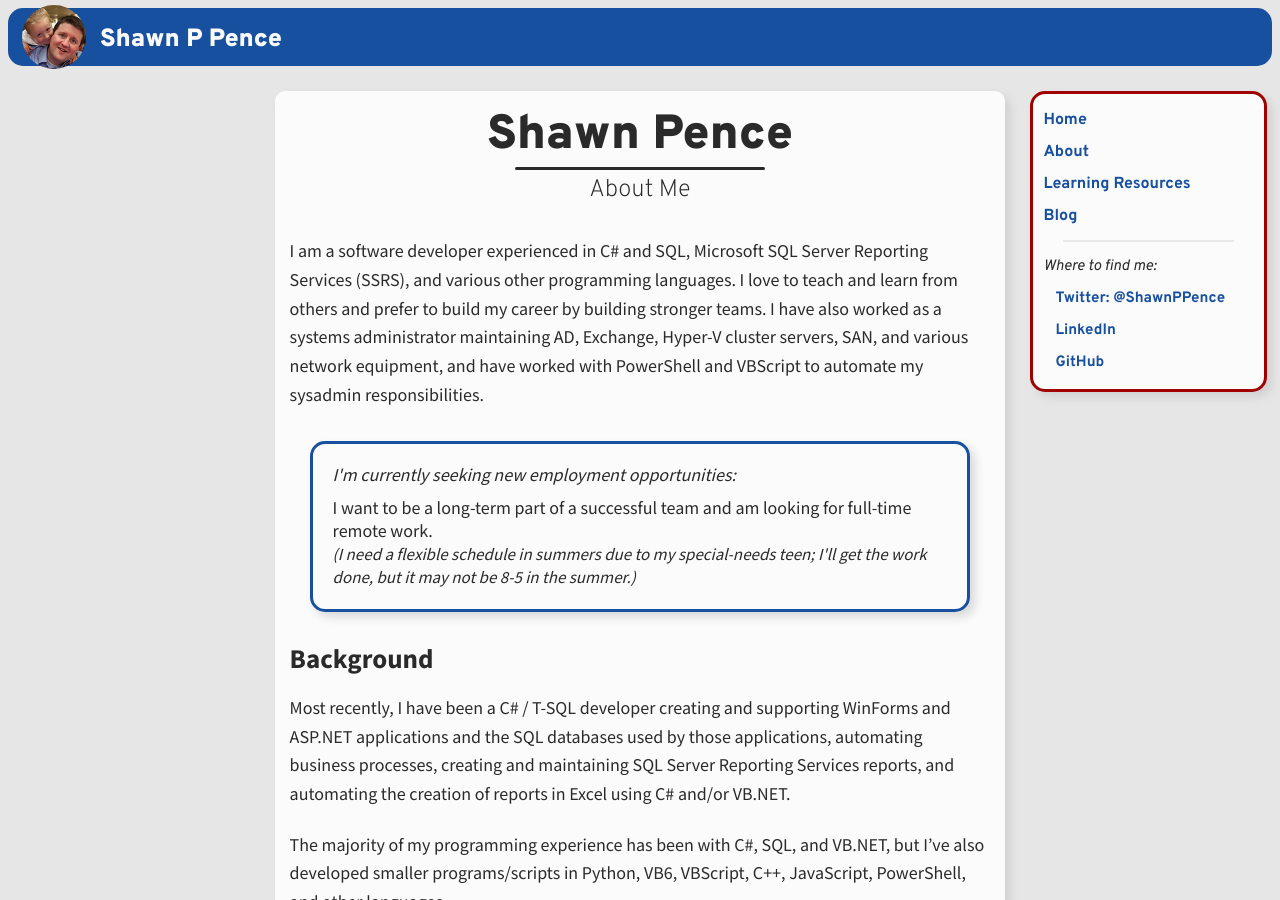
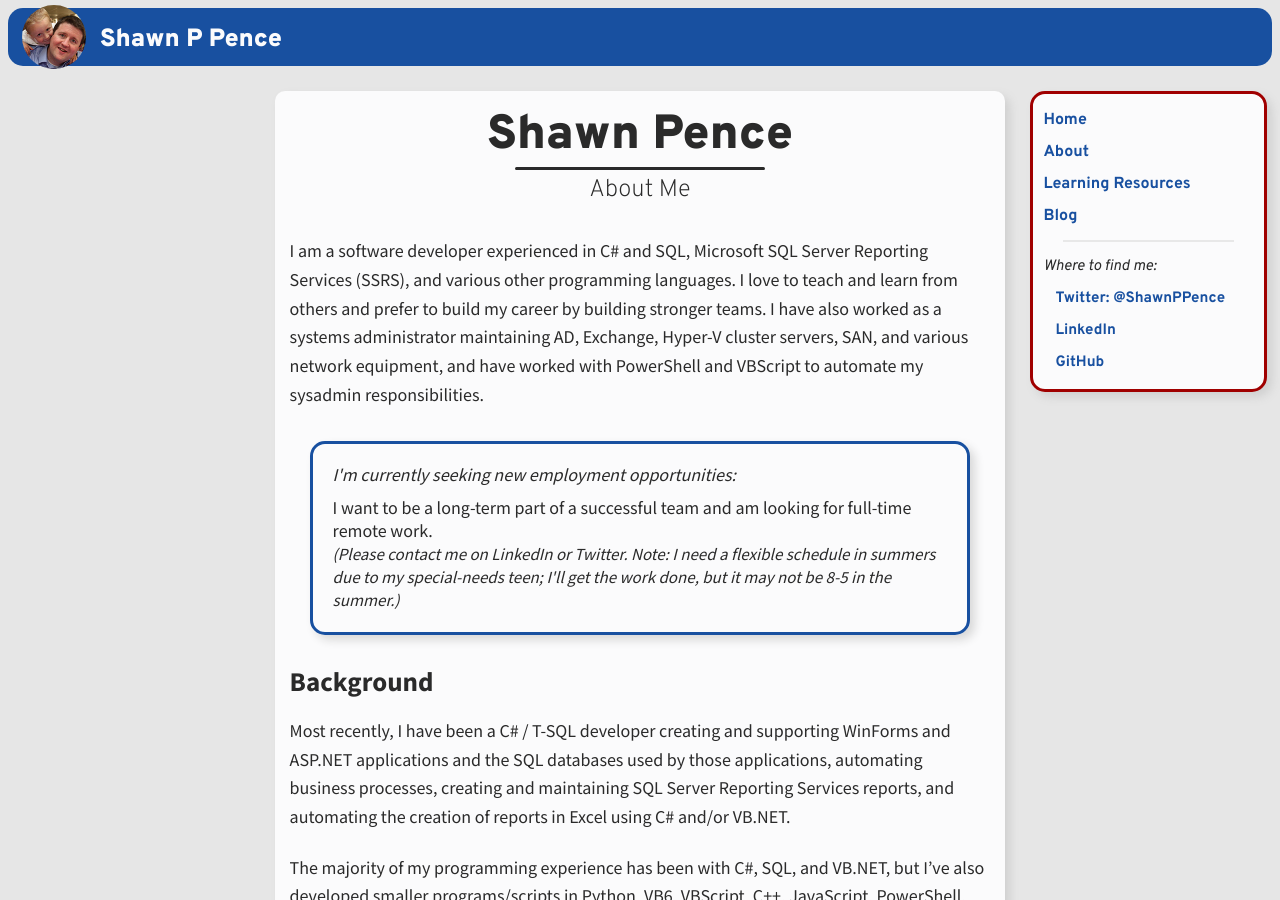
Before and after one commit to ShawnPence/shawnpence.github.io, a Jekyll site: the page built from about.md, in a window 1280 px wide and 900 px high. Built offline with Jekyll 4.4.1, drawn with Linux system fonts in a browser that asks for light colours.

Commit message:
update messagebox

```diff
--- a/about.md
+++ b/about.md
@@ -11,7 +11,7 @@ I am a software developer experienced in C# and SQL, Microsoft SQL Server Report
 <div class="messagebox">
     <div class="messagetitle">I'm currently seeking new employment opportunities:</div>
     I want to be a long-term part of a successful team and am looking for full-time remote work.<br>
-    <em class="smaller-text">(I need a flexible schedule in summers due to my special-needs teen; I'll get the work done,
+    <em class="smaller-text">(Please contact me on LinkedIn or Twitter.  Note: I need a flexible schedule in summers due to my special-needs teen; I'll get the work done,
          but it may not be 8-5 in the summer.)</em>
 </div>
 
--- a/index.html
+++ b/index.html
@@ -10,7 +10,7 @@ social-description: Shawn Pence - C# / SQL developer - personal website and blog
 <div class="messagebox">
     <div class="messagetitle">I'm currently seeking new employment opportunities:</div>
     I want to be a long-term part of a successful team and am looking for full-time remote work.<br>
-    <em class="smaller-text">(I need a flexible schedule in summers due to my special-needs teen; I'll get the work done,
+    <em class="smaller-text">(Please contact me on LinkedIn or Twitter.  Note: I need a flexible schedule in summers due to my special-needs teen; I'll get the work done,
          but it may not be 8-5 in the summer.)</em>
 </div>
 {% if site.posts.size > 0 %}
```
